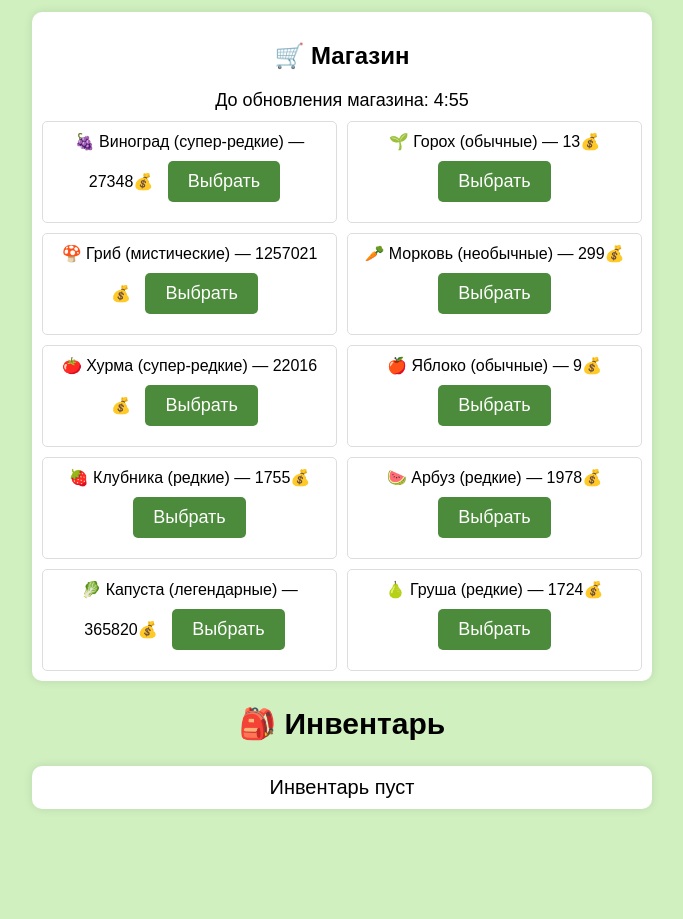
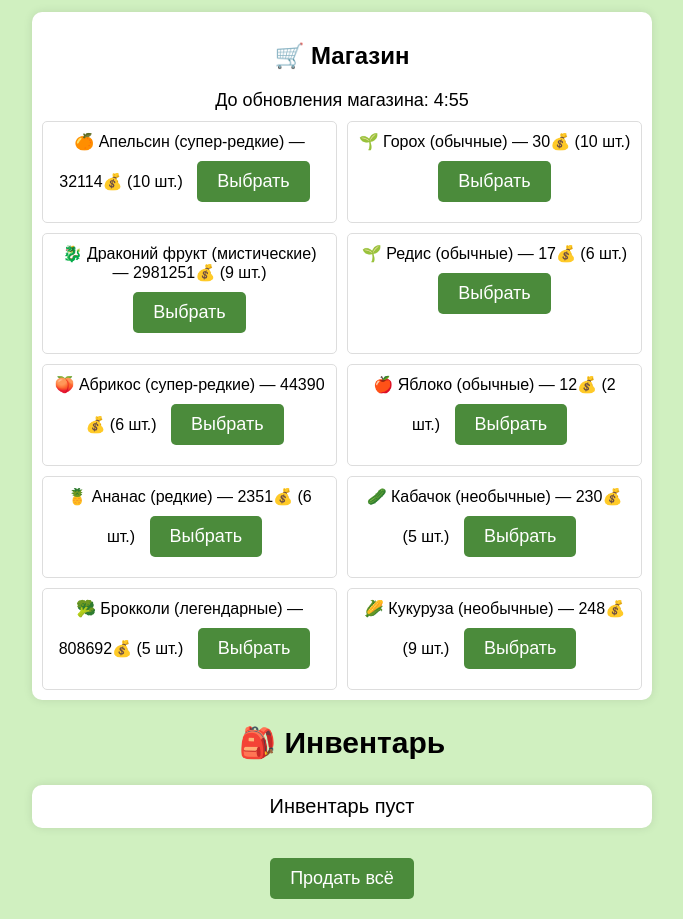
Before and after one commit to KOLIA2009/GrowTheGarden, a plain HTML site: page index.html in a window 1280 px wide. Shown: the part 460-1379 px from the top of the page, without its empty margins (298-981 px from the left). Before the commit the page ends 1289 px from the top, so only its background shows below. Drawn offline with Linux system fonts and the light colour scheme.

Commit message:
Update index.html

```diff
--- a/index.html
+++ b/index.html
@@ -80,6 +80,9 @@
       border: 1px solid #ddd;
       border-radius: 5px;
     }
+    .out-of-stock {
+      opacity: 0.5;
+    }
   </style>
 </head>
 <body>
@@ -100,6 +103,7 @@
   <div id="inventory">
     <h2>🎒 Инвентарь</h2>
     <div id="inventory-list"></div>
+    <button onclick="sellAllItems()">Продать всё</button>
   </div>
 
   <script>
@@ -152,49 +156,51 @@
 
     const allItems = [
       // [название, тип, мин цена покупки, макс цена покупки, мин цена продажи, макс цена продажи, шанс появления, иконка]
-      ["Помидор", "обычные", 5, 20, 20, 45, 100, "🍅"],
-      ["Яблоко", "обычные", 5, 20, 20, 45, 100, "🍎"],
-      ["Горох", "обычные", 5, 20, 25, 45, 100, "🌱"],
-      ["Морковь", "необычные", 150, 300, 170, 550, 80, "🥕"],
-      ["Банан", "необычные", 150, 300, 190, 600, 77, "🍌"],
-      ["Манго", "необычные", 150, 300, 210, 650, 74, "🥭"],
-      ["Ежевика", "необычные", 150, 300, 225, 700, 72, "🫐"],
-      ["Кукуруза", "необычные", 150, 300, 300, 750, 70, "🌽"],
-      ["Груша", "редкие", 1000, 2500, 1500, 3000, 65, "🍐"],
-      ["Арбуз", "редкие", 1000, 2500, 1800, 3500, 65, "🍉"],
-      ["Ананас", "редкие", 1000, 2500, 2100, 4000, 65, "🍍"],
-      ["Смородина", "редкие", 1000, 2500, 2350, 4500, 65, "🫚"],
-      ["Клубника", "редкие", 1000, 2500, 2600, 5000, 65, "🍓"],
-      ["Апельсин", "супер-редкие", 20000, 50000, 30000, 55000, 50, "🍊"],
-      ["Лимон", "супер-редкие", 20000, 50000, 33000, 60000, 50, "🍋"],
-      ["Виноград", "супер-редкие", 20000, 50000, 38000, 65000, 50, "🍇"],
-      ["Абрикос", "супер-редкие", 20000, 50000, 20000, 70000, 50, "🍑"],
-      ["Киви", "супер-редкие", 20000, 50000, 23500, 75000, 50, "🥝"],
-      ["Хурма", "супер-редкие", 20000, 50000, 28000, 80000, 50, "🍅"],
-      ["Персик", "супер-редкие", 20000, 50000, 30000, 85000, 50, "🍑"],
-      ["Папайя", "супер-редкие", 20000, 50000, 28000, 90000, 50, "🥭"],
-      ["Дыня", "супер-редкие", 20000, 50000, 27000, 95000, 50, "🍈"],
-      ["Гранат", "супер-редкие", 20000, 50000, 25000, 100000, 50, "🌺"],
-      ["Баклажан", "легендарные", 250000, 600000, 300000, 550000, 20, "🍆"],
-      ["Брокколи", "легендарные", 250000, 600000, 310000, 600000, 20, "🥦"],
-      ["Кабачок", "легендарные", 250000, 600000, 320000, 650000, 20, "🥒"],
-      ["Капуста", "легендарные", 250000, 600000, 330000, 700000, 20, "🥬"],
-      ["Картофель", "легендарные", 250000, 600000, 340000, 750000, 20, "🥔"],
-      ["Тыква", "легендарные", 250000, 600000, 360000, 800000, 20, "🎃"],
-      ["Огурец", "легендарные", 250000, 600000, 400000, 850000, 20, "🥒"],
-      ["Инжир", "легендарные", 250000, 600000, 300000, 900000, 20, "🍈"],
-      ["Грейпфрут", "легендарные", 250000, 600000, 290000, 1000000, 20, "🍊"],
-      ["Драконий фрукт", "мистические", 800000, 2000000, 1000000, 2000000, 10, "🐉"],
-      ["Бамбук", "мистические", 800000, 2000000, 1300000, 2200000, 10, "🎍"],
-      ["Гриб", "мистические", 800000, 2000000, 1550000, 2400000, 10, "🍄"],
-      ["Нектарин", "мистические", 800000, 2000000, 1800000, 2550000, 10, "🍑"],
-      ["Слива", "мистические", 800000, 2000000, 2000000, 2780000, 10, "🍑"],
-      ["Лук", "мистические", 800000, 2000000, 1100000, 3000000, 10, "🧅"],
+      ["Помидор", "обычные", 8, 30, 30, 68, 100, "🍅"],
+      ["Яблоко", "обычные", 8, 30, 30, 68, 100, "🍎"],
+      ["Горох", "обычные", 8, 30, 38, 68, 100, "🌱"],
+      ["Редис", "обычные", 8, 30, 35, 65, 100, "🌱"],
+      ["Морковь", "необычные", 225, 450, 255, 825, 80, "🥕"],
+      ["Банан", "необычные", 225, 450, 285, 900, 77, "🍌"],
+      ["Манго", "необычные", 225, 450, 315, 975, 74, "🥭"],
+      ["Ежевика", "необычные", 225, 450, 338, 1050, 72, "🫐"],
+      ["Кукуруза", "необычные", 225, 450, 450, 1125, 70, "🌽"],
+      ["Кабачок", "необычные", 225, 450, 400, 1100, 70, "🥒"],
+      ["Груша", "редкие", 1500, 3750, 2250, 4500, 65, "🍐"],
+      ["Арбуз", "редкие", 1500, 3750, 2700, 5250, 65, "🍉"],
+      ["Ананас", "редкие", 1500, 3750, 3150, 6000, 65, "🍍"],
+      ["Смородина", "редкие", 1500, 3750, 3525, 6750, 65, "🫚"],
+      ["Клубника", "редкие", 1500, 3750, 3900, 7500, 65, "🍓"],
+      ["Апельсин", "супер-редкие", 30000, 75000, 45000, 82500, 50, "🍊"],
+      ["Лимон", "супер-редкие", 30000, 75000, 49500, 90000, 50, "🍋"],
+      ["Виноград", "супер-редкие", 30000, 75000, 57000, 97500, 50, "🍇"],
+      ["Абрикос", "супер-редкие", 30000, 75000, 30000, 105000, 50, "🍑"],
+      ["Киви", "супер-редкие", 30000, 75000, 35250, 112500, 50, "🥝"],
+      ["Хурма", "супер-редкие", 30000, 75000, 42000, 120000, 50, "🍅"],
+      ["Персик", "супер-редкие", 30000, 75000, 45000, 127500, 50, "🍑"],
+      ["Папайя", "супер-редкие", 30000, 75000, 42000, 135000, 50, "🥭"],
+      ["Дыня", "супер-редкие", 30000, 75000, 40500, 142500, 50, "🍈"],
+      ["Гранат", "супер-редкие", 30000, 75000, 37500, 150000, 50, "🌺"],
+      ["Баклажан", "легендарные", 375000, 900000, 450000, 825000, 20, "🍆"],
+      ["Брокколи", "легендарные", 375000, 900000, 465000, 900000, 20, "🥦"],
+      ["Кабачок", "легендарные", 375000, 900000, 480000, 975000, 20, "🥒"],
+      ["Капуста", "легендарные", 375000, 900000, 495000, 1050000, 20, "🥬"],
+      ["Картофель", "легендарные", 375000, 900000, 510000, 1125000, 20, "🥔"],
+      ["Тыква", "легендарные", 375000, 900000, 540000, 1200000, 20, "🎃"],
+      ["Огурец", "легендарные", 375000, 900000, 600000, 1275000, 20, "🥒"],
+      ["Инжир", "легендарные", 375000, 900000, 450000, 1350000, 20, "🍈"],
+      ["Грейпфрут", "легендарные", 375000, 900000, 435000, 1500000, 20, "🍊"],
+      ["Драконий фрукт", "мистические", 1200000, 3000000, 1500000, 3000000, 10, "🐉"],
+      ["Бамбук", "мистические", 1200000, 3000000, 1950000, 3300000, 10, "🎍"],
+      ["Гриб", "мистические", 1200000, 3000000, 2325000, 3600000, 10, "🍄"],
+      ["Нектарин", "мистические", 1200000, 3000000, 2700000, 3825000, 10, "🍑"],
+      ["Слива", "мистические", 1200000, 3000000, 3000000, 4170000, 10, "🍑"],
+      ["Лук", "мистические", 1200000, 3000000, 1650000, 4500000, 10, "🧅"],
 
-      ["Какао", "призматические", 4000000, 8000000, 5000000, 10000000, 4, "🍫"],
-      ["Перец", "призматические", 4000000, 8000000, 6500000, 15000000, 4, "🌶️"],
-      ["Шпинат", "призматические", 4000000, 8000000, 7000000, 20000000, 4, "🥬"],
-      ["Чеснок", "призматические", 4000000, 8000000, 8500000, 25000000, 4, "🧄"],
+      ["Какао", "призматические", 6000000, 12000000, 7500000, 15000000, 4, "🍫"],
+      ["Перец", "призматические", 6000000, 12000000, 9750000, 22500000, 4, "🌶️"],
+      ["Шпинат", "призматические", 6000000, 12000000, 10500000, 30000000, 4, "🥬"],
+      ["Чеснок", "призматические", 6000000, 12000000, 12750000, 37500000, 4, "🧄"],
     ];
 
     function getRandomFromRange(min, max) {
@@ -205,7 +211,18 @@
       shopItems = [];
       allItems.forEach(item => {
         if (Math.random() * 100 < item[6]) {
-          shopItems.push(item);
+          const quantity = getRandomFromRange(1, 10);
+          shopItems.push({
+            name: item[0],
+            type: item[1],
+            minBuy: item[2],
+            maxBuy: item[3],
+            minSell: item[4],
+            maxSell: item[5],
+            chance: item[6],
+            icon: item[7],
+            quantity: quantity
+          });
         }
       });
       shopItems = shopItems.sort(() => 0.5 - Math.random()).slice(0, 10);
@@ -216,18 +233,33 @@
     function renderShop() {
       const container = document.getElementById("shop-items");
       container.innerHTML = "";
-      shopItems.forEach(item => {
-        const price = getRandomFromRange(item[2], item[3]);
+      shopItems.forEach((item, index) => {
+        const price = getRandomFromRange(item.minBuy, item.maxBuy);
         const div = document.createElement("div");
-        div.className = "shop-item";
-        div.innerHTML = `${item[7]} ${item[0]} (${item[1]}) — ${price}💰 <button onclick='selectItem("${item[0]}", ${price}, "${item[7]}")'>Выбрать</button>`;
+        div.className = item.quantity <= 0 ? "shop-item out-of-stock" : "shop-item";
+        div.innerHTML = `
+          ${item.icon} ${item.name} (${item.type}) — ${price}💰
+          <span>(${item.quantity} шт.)</span>
+          ${item.quantity > 0 ? `<button onclick='selectItem(${index}, ${price})'>Выбрать</button>` : '<span>Нет в наличии</span>'}
+        `;
         container.appendChild(div);
       });
     }
 
-    function selectItem(name, price, icon) {
-      selectedItem = { name, price, icon };
-      alert(`Выбрано растение ${icon} ${name} за ${price}💰. Теперь нажмите "Посадить" и выберите свободный слот.`);
+    function selectItem(index, price) {
+      const item = shopItems[index];
+      if (item.quantity <= 0) {
+        alert("Этих семян больше нет в наличии!");
+        return;
+      }
+
+      selectedItem = {
+        name: item.name,
+        price,
+        icon: item.icon,
+        shopIndex: index
+      };
+      alert(`Выбрано растение ${item.icon} ${item.name} за ${price}💰. Теперь нажмите "Посадить" и выберите свободный слот.`);
       saveGame();
     }
 
@@ -249,12 +281,18 @@
         return;
       }
 
+      // Уменьшаем количество семян в магазине
+      shopItems[selectedItem.shopIndex].quantity--;
+
       money -= selectedItem.price;
       gardenSlots[freeSlotIndex] = {
         name: selectedItem.name,
         icon: selectedItem.icon
       };
       selectedItem = null;
+
+      // Обновляем магазин, чтобы показать новое количество
+      renderShop();
       updateUI();
       saveGame();
     }
@@ -295,6 +333,30 @@
       alert(`Вы продали ${inventory[name]?.icon || ''} ${name} за ${price}💰`);
       updateUI();
       saveGame();
+    }
+
+    function sellAllItems() {
+      let totalEarnings = 0;
+      let soldItems = [];
+
+      for (const name in inventory) {
+        const itemData = allItems.find(x => x[0] === name);
+        if (itemData) {
+          const price = getRandomFromRange(itemData[4], itemData[5]);
+          totalEarnings += price * inventory[name].count;
+          soldItems.push(`${inventory[name].icon} ${name} (${inventory[name].count} шт.)`);
+        }
+      }
+
+      if (soldItems.length > 0) {
+        money += totalEarnings;
+        inventory = {};
+        alert(`Вы продали все предметы:\n${soldItems.join("\n")}\n\nИтого: ${totalEarnings}💰`);
+        updateUI();
+        saveGame();
+      } else {
+        alert("В инвентаре нет предметов для продажи!");
+      }
     }
 
     function renderGarden() {
```
